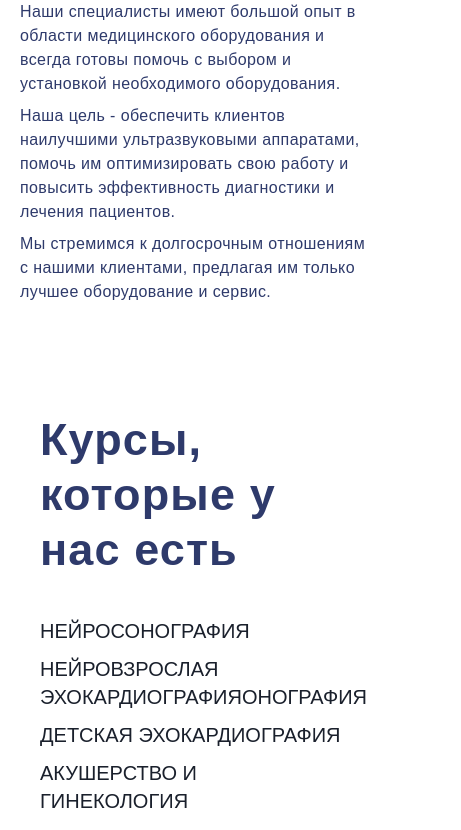
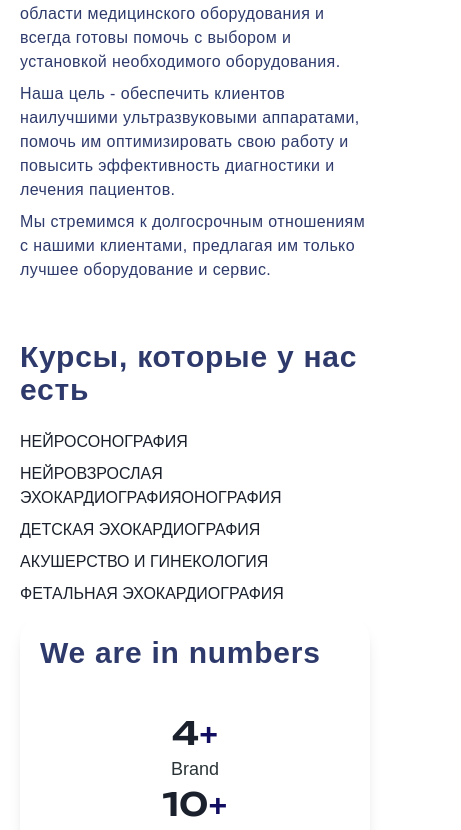
Before and after one commit to Islomjonsdev/assitech, a React (Vite) app: page / in a window 390 px wide. Shown: the part 1166-1996 px from the top of the page, 461 px wide, since content can reach past the window. Built offline with nearby package versions, Linux system fonts and the light colour scheme.

Commit message:
fully dfone

```diff
--- a/src/components/AssiTech/AssiTech.jsx
+++ b/src/components/AssiTech/AssiTech.jsx
@@ -29,7 +29,7 @@ const AssiTech = () => {
   ];
 
   return (
-    <section className="mb-[100px]" id="about_us">
+    <section className="mb-[50px] md:mb-[100px]" id="about_us">
       <div className="max-w-[1370px] w-full mx-auto px-[20px]">
         <div className="mb-[40px]" data-aos="fade-up">
           <Title title={"ASSI Tech"} />
--- a/src/components/Course/Course.jsx
+++ b/src/components/Course/Course.jsx
@@ -11,10 +11,10 @@ const Course = () => {
       body5: "ФЕТАЛЬНАЯ ЭХОКАРДИОГРАФИЯ",
     },
   ];
+
   return (
-    <section className="mb-[110px]">
-      <div className="max-w-[1370px] w-full mx-auto px-[20px]">
-        <div className="mb-[40px]" data-aos="fade-up">
+    <section className="mb-[10px] md:mb-[110px]">
+        <div className="mb-[24px] md:mb-[40px]" data-aos="fade-up">
           <Title title="Курсы, которые у нас есть" />
         </div>
         <div>
@@ -22,26 +22,18 @@ const Course = () => {
             const { body1, body2, body3, body4, body5 } = item;
             return (
               <div key={id}>
-                <p className="text-[20px] leading-[28px] text-[#1a202c] my-[10px]">
-                  {body1}
-                </p>
-                <p className="text-[20px] leading-[28px] text-[#1a202c] my-[10px]">
-                  {body2}
-                </p>
-                <p className="text-[20px] leading-[28px] text-[#1a202c] my-[10px]">
-                  {body3}
-                </p>
-                <p className="text-[20px] leading-[28px] text-[#1a202c] my-[10px]">
-                  {body4}
-                </p>
-                <p className="text-[20px] leading-[28px] text-[#1a202c] my-[10px]">
-                  {body5}
-                </p>
+                {[body1, body2, body3, body4, body5].map((text, index) => (
+                  <p
+                    key={index}
+                    className="text-[16px] sm:text-[18px] md:text-[20px] leading-[24px] sm:leading-[26px] md:leading-[28px] text-[#1a202c] my-[8px] md:my-[10px]"
+                  >
+                    {text}
+                  </p>
+                ))}
               </div>
             );
           })}
         </div>
-      </div>
     </section>
   );
 };
--- a/src/components/Natural/Natural.jsx
+++ b/src/components/Natural/Natural.jsx
@@ -7,9 +7,12 @@ const Natural = () => {
       <div className="max-w-[1370px] w-full mx-auto px-[20px]">
         <div className="flex items-center justify-between relative mb-[180px]">
           <div className="max-w-[900px] w-full">
-            <h2 className="text-[65px] leading-[60px] font-medium text-[#110d60]" data-aos="fade-up">
-              <span className="text-[#c3242a] font-bold">Supply</span> medical equipment
-              directly from the manufacturer
+            <h2
+              className="text-[32px] sm:text-[42px] md:text-[50px] lg:text-[65px] leading-[38px] sm:leading-[48px] md:leading-[55px] lg:leading-[60px] font-medium text-[#110d60]"
+              data-aos="fade-up"
+            >
+              <span className="text-[#c3242a] font-bold">Supply</span> medical
+              equipment directly from the manufacturer
             </h2>
           </div>
           <div>
@@ -22,7 +25,10 @@ const Natural = () => {
         </div>
         <div className="flex items-end justify-end">
           <div className="max-w-[900px] w-full">
-            <h2 className="text-[65px] leading-[60px] font-medium text-[#110d60]" data-aos="fade-up">
+            <h2
+              className="text-[32px] sm:text-[42px] md:text-[50px] lg:text-[65px] leading-[38px] sm:leading-[48px] md:leading-[55px] lg:leading-[60px] font-medium text-[#110d60]"
+              data-aos="fade-up"
+            >
               <span className="text-[#c3242a] font-bold">Solve</span> tasks of
               comprehensive medical equipment and service maintenance
             </h2>
--- a/src/components/Number/Number.jsx
+++ b/src/components/Number/Number.jsx
@@ -36,10 +36,10 @@ const Number = () => {
               return (
                 <div className="text-center" key={id}>
                   <div className="text-center md:flex items-center">
-                    <span className="text-[#1a202c] text-[62px] font-semibold leading-[80px]" style={{ fontFamily: "Unbounded, cursive" }}>
+                    <span className="text-[#1a202c] text-[32px] sm:text-[45px] md:text-[55px] lg:text-[62px] font-semibold lading-[35px] sm:leading-[50px] md:leading-[60px] lg:leading-[80px]" style={{ fontFamily: "Unbounded, cursive" }}>
                       {num}
                     </span>
-                    <span className="text-[#110d60] text-[62px] font-semibold leading-[80px]">
+                    <span className="text-[#110d60] text-[32px] sm:text-[45px] md:text-[55px] lg:text-[62px] font-semibold lading-[35px] sm:leading-[50px] md:leading-[60px] lg:leading-[80px]">
                       +
                     </span>
                   </div>
--- a/src/components/Title/Title.jsx
+++ b/src/components/Title/Title.jsx
@@ -1,11 +1,13 @@
-import React from 'react'
+import React from "react";
 
-const Title = ({title, ...props}) => {
+const Title = ({ title, ...props }) => {
   return (
     <div {...props}>
-        <h2 className='text-[45px] text-[#2E3A6B] leading-[55px] tracking-wide font-bold'>{title}</h2>
+      <h2 className="text-[30px] md:text-[37px] lg:text-[45px] text-[#2E3A6B] leading-[33px] md:leading-[45px] lg:leading-[55px] tracking-wide font-bold">
+        {title}
+      </h2>
     </div>
-  )
-}
+  );
+};
 
-export default Title
+export default Title;
```
